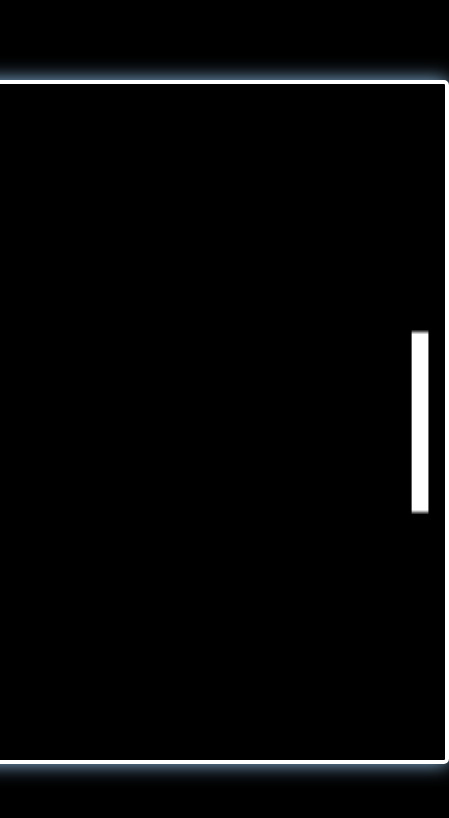
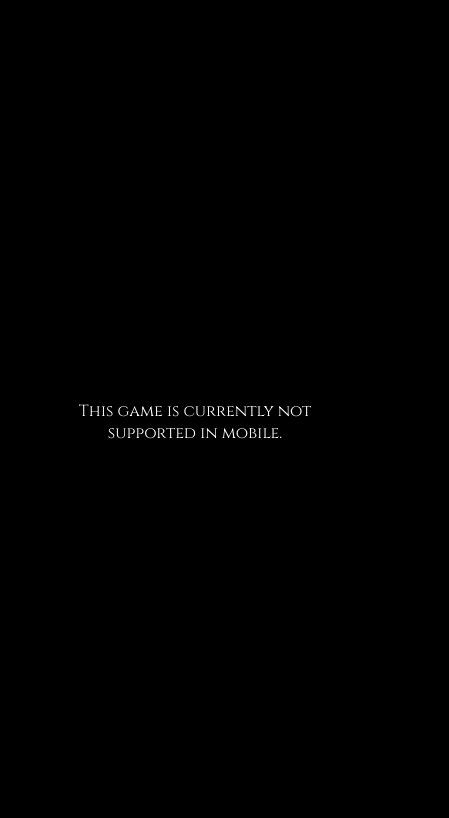
Before and after one commit to ajmalmohad/ping-pong, a plain HTML site: page index.html in a window 390 px wide. Shown: the whole page, 449 px wide, since content can reach past the window. Drawn offline with Linux system fonts and the light colour scheme.

Commit message:
Support and Flexibility

```diff
--- a/index.html
+++ b/index.html
@@ -1,13 +1,17 @@
 <!DOCTYPE html>
 <html lang="en">
+
 <head>
     <meta charset="UTF-8">
     <meta http-equiv="X-UA-Compatible" content="IE=edge">
     <meta name="viewport" content="width=device-width, initial-scale=1.0">
     <title>Ping Pong</title>
-    <link href="./style.css" rel="stylesheet"/>
+    <link href="./style.css" rel="stylesheet" />
 </head>
+
 <body>
+
+    <noscript>Your browser does not support JavaScript!</noscript>
 
     <div class="canvas-container">
         <div class="wrapper">
@@ -15,6 +19,11 @@
         </div>
     </div>
 
+    <div class="small-device">
+        <p>This game is currently not supported in mobile.</p>
+    </div>
+
     <script src="./script.js"></script>
 </body>
+
 </html>
--- a/script.js
+++ b/script.js
@@ -1,3 +1,20 @@
+/**
+ * Support
+ */
+function checkCompatibilty() {
+    if(window.innerWidth < 560){
+        document.getElementsByClassName('small-device')[0].style.display = "flex";
+        document.getElementsByClassName('canvas-container')[0].style.display = "none";
+    }else{
+        document.getElementsByClassName('small-device')[0].style.display = "none";
+        document.getElementsByClassName('canvas-container')[0].style.display = "flex";
+    }
+}
+checkCompatibilty()
+window.addEventListener('resize', ()=>{checkCompatibilty()})
+
+
+
 /**
  * Canvas and Context
  */
--- a/style.css
+++ b/style.css
@@ -1,3 +1,5 @@
+@import url('https://fonts.googleapis.com/css2?family=Cinzel:wght@400;500;600&display=swap');
+
 *{
     margin:0;
     padding:0;
@@ -8,6 +10,20 @@ body{
     position: relative;
     background: black;
     overflow: hidden;
+    font-family: 'Cinzel',serif;
+}
+
+.small-device{
+    color:white;
+    height: 100vh;
+    width: 100%;
+    display: flex;
+    align-items: center;
+    justify-content: center;
+    padding: 10%;
+    text-align: center;
+    line-height: 140%;
+    font-size: 16px;
 }
 
 .canvas-container{
```
